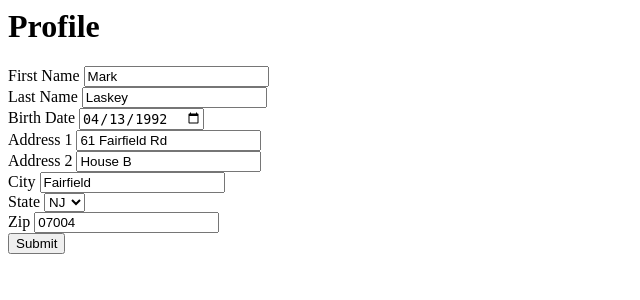
After one commit to laskeym/carwash_site, a Flask app: page /profile in a window 1280 px wide. The commit adds this page. Shown: the top 300 px of the page, without its empty margins (0-640 px from the left). Run offline with Flask 2, Linux system fonts and the light colour scheme; a user stored in the database is signed in; data comes from the database, SQL or seed files in the repository; both versions use the stored data as it was after the commit; some libraries are stand-ins or nearby versions.

Commit message:
finished rough draft of profile creation.  need to tweak routing and add a display page

```diff
--- a/app/__init__.py
+++ b/app/__init__.py
@@ -9,6 +9,7 @@ app.config.from_object(Config)
 db = SQLAlchemy(app)
 login_manager = LoginManager()
 
+login_manager.login_view = 'login'
 login_manager.init_app(app)
 
 from app import models
--- a/app/forms.py
+++ b/app/forms.py
@@ -1,6 +1,6 @@
 from flask_wtf import FlaskForm, RecaptchaField
-from wtforms import StringField, PasswordField, SubmitField, BooleanField
-from wtforms.fields.html5 import EmailField
+from wtforms import StringField, PasswordField, SubmitField, BooleanField, SelectField
+from wtforms.fields.html5 import EmailField, DateField
 from wtforms import validators
 
 
@@ -20,3 +20,17 @@ class LoginForm(FlaskForm):
     password = PasswordField('Password', [validators.DataRequired()])
     remember_me = BooleanField('Remember Me')
     submit = SubmitField('Log In')
+
+
+class ProfileForm(FlaskForm):
+    choices = [('nj', 'NJ'), ('ny', 'NY'), ('pa', 'PA'), ('ct', 'CT')]
+
+    first_name = StringField()
+    last_name = StringField()
+    birth_date = DateField()
+    address_1 = StringField()
+    address_2 = StringField()
+    city = StringField()
+    state = SelectField(choices=choices)
+    zip = StringField()
+    submit = SubmitField('Submit')
--- a/app/models.py
+++ b/app/models.py
@@ -16,6 +16,7 @@ class User(UserMixin, db.Model):
     id = db.Column(db.Integer, primary_key=True)
     email = db.Column(db.String, unique=True, nullable=False)
     password = db.Column(db.String, nullable=False)
+    membership_id = db.Column(db.Integer, db.ForeignKey('membership.id'))
     created_date = db.Column(db.DateTime, default=datetime.datetime.now)
 
     def set_password(self, password):
@@ -33,6 +34,11 @@ class UserProfile(db.Model):
   first_name = db.Column(db.String)
   last_name = db.Column(db.String)
   birth_date = db.Column(db.DateTime)
+  address_1 = db.Column(db.String)
+  address_2 = db.Column(db.String)
+  city = db.Column(db.String)
+  state = db.Column(db.String(2))
+  zip = db.Column(db.String)
 
 
 class Membership(db.Model):
--- a/app/templates/index.html
+++ b/app/templates/index.html
@@ -10,4 +10,8 @@
   {% endwith %}
 </div>
 
-<a href="{{ url_for('register') }}">Sign Up</a>
+{% if current_user.is_authenticated %}
+  <a href="{{ url_for('dashboard') }}">Dashboard</a>
+{% else %}
+  <a href="{{ url_for('register') }}">Sign Up</a>
+{% endif %}
--- a/app/templates/login.html
+++ b/app/templates/login.html
@@ -12,10 +12,12 @@
     {% endwith %}
   </div>
   <div>
+    {{ form.errors.email }}
     <label for="email">{{ form.email.label }}</label>
     {{ form.email }}
   </div>
   <div>
+    {{ form.errors.password }}
     <label for="password">{{ form.password.label }}</label>
     {{ form.password }}
   </div>
--- /dev/null
+++ b/app/templates/profile.html
@@ -0,0 +1,39 @@
+<h1>Profile</h1>
+
+<form method="POST" action="{{ url_for('profile') }}">
+  {{ form.hidden_tag() }}
+  <div>
+    <label for="first-name">{{ form.first_name.label }}</label>
+    {{ form.first_name }}
+  </div>
+  <div>
+    <label for="last-name">{{ form.last_name.label }}</label>
+    {{ form.last_name }}
+  </div>
+  <div>
+    <label for="birth-date">{{ form.birth_date.label }}</label>
+    {{ form.birth_date }}
+  </div>
+  <div>
+    <label for="address-1">{{ form.address_1.label }}</label>
+    {{ form.address_1 }}
+  </div>
+  <div>
+    <label for="address-2">{{ form.address_2.label }}</label>
+    {{ form.address_2}}
+  </div>
+  <div>
+    <label for="city">{{ form.city.label }}</label>
+    {{ form.city }}
+  </div>
+  <div>
+    <label for="state">{{ form.state.label }}</label>
+    {{ form.state }}
+  </div>
+  <div>
+    <label for="zip">{{ form.zip.label }}</label>
+    {{ form.zip }}
+  </div>
+
+  {{ form.submit() }}
+</form>
--- a/app/views/views.py
+++ b/app/views/views.py
@@ -1,6 +1,6 @@
 from app import app, db
-from app.forms import RegistrationForm, LoginForm
-from app.models import User
+from app.forms import RegistrationForm, LoginForm, ProfileForm
+from app.models import User, UserProfile
 
 from werkzeug.urls import url_parse
 from flask import render_template, request, redirect, url_for, flash
@@ -12,13 +12,37 @@ def index():
     return render_template('index.html')
 
 
+@app.route('/register', methods=['GET', 'POST'])
+def register():
+    if current_user.is_authenticated:
+        flash("You are already logged in!")
+        return redirect(url_for('index'))
+
+    form = RegistrationForm(request.form)
+    if form.validate_on_submit():
+      user = User.query.filter_by(email=form.email.data).first()
+      if user:
+        form.errors['email'] = 'Account with that email already exists!'
+        return render_template('register.html', form=form)
+
+      user = User(email=form.email.data)
+      user.set_password(form.password.data)
+
+      db.session.add(user)
+      db.session.commit()
+
+      flash('Account created!')
+      return redirect(url_for('login'))
+    return render_template('register.html', form=form)
+
+
 @app.route('/login', methods=['GET', 'POST'])
 def login():
     if current_user.is_authenticated:
       flash('You are already logged in!')
       return redirect(url_for('index'))
 
-    form = LoginForm()
+    form = LoginForm(request.form)
     if form.validate_on_submit():
         user = User.query.filter_by(email=form.email.data).first()
         if user is None or not user.check_password(form.password.data):
@@ -41,32 +65,35 @@ def logout():
     return redirect(url_for('login'))
 
 
+@app.route('/dashboard')
+@login_required
+def dashboard():
+    return render_template('dashboard.html')
+
+
+@app.route('/profile', methods=['GET', 'POST'])
+@login_required
+def profile():
+    profile = UserProfile.query.filter_by(user_id=current_user.id).first()
+    form = ProfileForm(obj=profile)
+    if form.validate_on_submit():
+        if profile:
+            form.populate_obj(profile)
+            db.session.commit()
+            return redirect(url_for('dashboard'))
+        new_profile = UserProfile(user_id=current_user.id, first_name=form.first_name.data,
+                                  last_name=form.last_name.data, birth_date=form.birth_date.data,
+                                  address_1=form.address_1.data, address_2=form.address_2.data,
+                                  city=form.city.data, state=form.state.data,
+                                  zip=form.zip.data)
+
+        db.session.add(new_profile)
+        db.session.commit()
+        return 'Profile Created!'
+    return render_template('profile.html', form=form)
+
+
 @app.route('/home')
 @login_required
 def home():
   return 'The current user is ' + current_user.email
-
-
-@app.route('/register', methods=['GET', 'POST'])
-def register():
-    if current_user.is_authenticated:
-        flash("You are already logged in!")
-        return redirect(url_for('index'))
-
-    form = RegistrationForm()
-    if form.validate_on_submit():
-      print(form.data)
-      user = User.query.filter_by(email=form.email.data).first()
-      if user:
-        form.errors['email'] = 'Account with that email already exists!'
-        return render_template('register.html', form=form)
-
-      user = User(email=form.email.data)
-      user.set_password(form.password.data)
-
-      db.session.add(user)
-      db.session.commit()
-
-      flash('Account created!')
-      return redirect(url_for('login'))
-    return render_template('register.html', form=form)
```
Also changed, not shown: app/templates/dashboard.html (added, +9 -0 lines), app.db.
